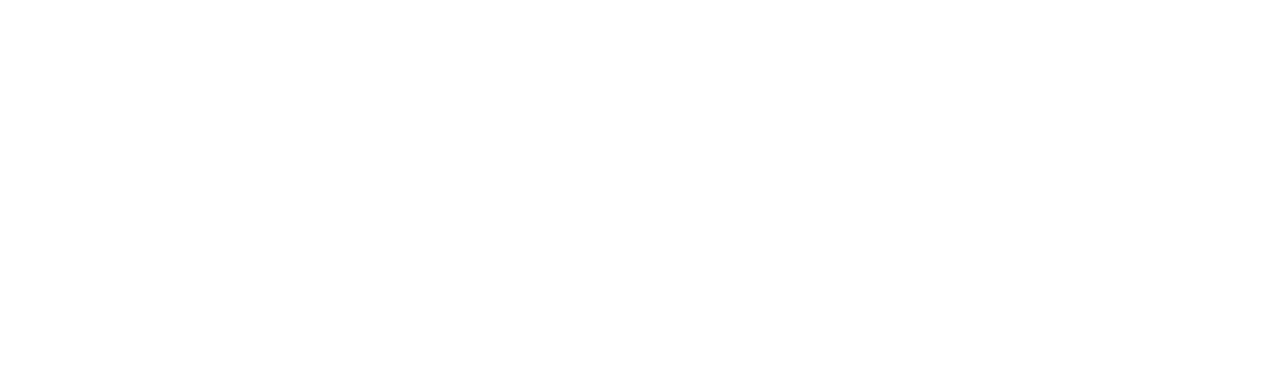
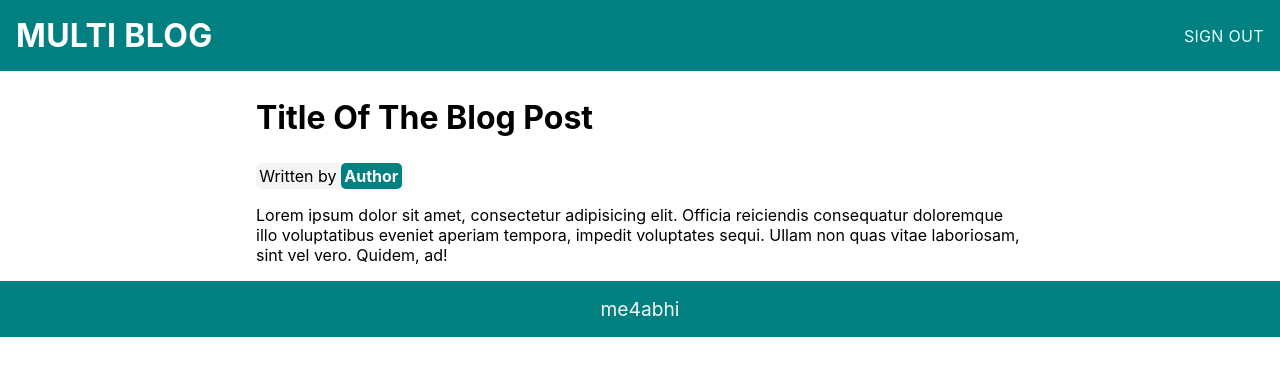
Before and after one commit to me4abhi/MULTI-BLOG, a React (Create React App) app: page /blogs in a window 1280 px wide. Before the commit this address had no page. Shown: the top 376 px of the page. Built offline with nearby package versions, Linux system fonts and the light colour scheme.

Commit message:
modified: Login.js/countryCode; Blogs.js

```diff
--- a/src/App.js
+++ b/src/App.js
@@ -9,7 +9,7 @@ function App() {
       <BrowserRouter>
         <Routes>
           <Route path="/" element={<Home />} />
-          {/* <Route path="/blogs" element={<Blogs />} /> */}
+          <Route path="/blogs" element={<Blogs />} />
           <Route path="/login" element={<Login />} />
         </Routes>
       </BrowserRouter>
--- a/src/components/Blog/Blog.css
+++ b/src/components/Blog/Blog.css
@@ -0,0 +1,33 @@
+.blog-full {
+  width: 60%;
+  margin: auto;
+}
+
+.blog-title {
+  text-transform: capitalize;
+  font-size: 2rem;
+}
+
+.blog-author {
+  width: fit-content;
+  background-color: whitesmoke;
+  padding: .2rem;
+  border-radius: 5px;
+}
+
+.blog-author::before {
+  content: "Written by ";
+}
+
+.blog-author-name {
+  font-weight: bold;
+
+  background-color: teal;
+  color: white;
+  padding: 0.2rem;
+  border-radius: 5px;
+}
+
+.blog-post {
+
+}
--- a/src/components/Blog/Blog.js
+++ b/src/components/Blog/Blog.js
@@ -0,0 +1,20 @@
+import "./Blog.css";
+
+function Blog() {
+  return (
+    <div className="blog-full">
+      <h2 className="blog-title">Title of the Blog Post</h2>
+      <div className="blog-author">
+        <span className="blog-author-name">Author</span>
+      </div>
+      <p className="blog-post">
+        Lorem ipsum dolor sit amet, consectetur adipisicing elit. Officia
+        reiciendis consequatur doloremque illo voluptatibus eveniet aperiam
+        tempora, impedit voluptates sequi. Ullam non quas vitae laboriosam, sint
+        vel vero. Quidem, ad!
+      </p>
+    </div>
+  );
+}
+
+export default Blog;
--- a/src/components/Header/Header.css
+++ b/src/components/Header/Header.css
@@ -9,7 +9,7 @@
   letter-spacing: 0.02rem;
 }
 
-h1 {
+#header-title {
   margin: 0;
   color: white;
   cursor: default;
--- a/src/components/Header/Header.js
+++ b/src/components/Header/Header.js
@@ -4,7 +4,7 @@ import { NavLink } from "react-router-dom";
 function Header() {
     return (
         <header id="header">
-            <h1>Multi Blog</h1>
+            <h1 id='header-title'>Multi Blog</h1>
             <NavLink to="">Sign Out</NavLink>
         </header>
     );
--- a/src/components/Login/Login.css
+++ b/src/components/Login/Login.css
@@ -9,7 +9,7 @@
   border-radius: 10px;
 }
 
-h2 {
+#login-title {
   font-size: 2rem;
   text-transform: uppercase;
   color: teal;
--- a/src/components/Login/Login.js
+++ b/src/components/Login/Login.js
@@ -2,6 +2,7 @@ import { useState } from "react";
 import "./Login.css";
 import { auth } from "../../services/firebaseConfig";
 import { RecaptchaVerifier, signInWithPhoneNumber } from "firebase/auth";
+import { useNavigate } from "react-router-dom";
 
 function Login() {
   const [phoneNumber, setPhoneNumber] = useState("");
@@ -10,19 +11,22 @@ function Login() {
   const [errorMessage, setErrorMessage] = useState("");
   const [expandForm, setExpandForm] = useState(false);
 
-  const COUNTRY_CODE = "+91";
+  const countryCode = "+91";
+  const navigate = useNavigate();
 
   const generateRecaptcha = () => {
+    if (!window.recaptchaVerifier) {
       window.recaptchaVerifier = new RecaptchaVerifier(
         "recaptcha-container",
         {
-        // size: "invisible",
+          size: "invisible",
           callback: (response) => {
             // reCAPTCHA solved successfully | allow signInWithPhoneNumber()
           },
         },
         auth
       );
+    }
   };
 
   // In this function, call 'signInWithPhoneNumber()' method on the 'auth' object with user's phone number as a parameter
@@ -50,18 +54,22 @@ function Login() {
 
     if (otp.length === 6) {
       let confirmationResult = window.confirmationResult;
-      confirmationResult.confirm(otp).then((result) => {
+      confirmationResult
+        .confirm(otp)
+        .then((result) => {
           const user = result.user;
-      }).catch((error) => {
-
+          console.log(user);
+          navigate("/blogs");
         })
-
+        .catch((error) => {
+          setErrorMessage(error.message);
+        });
     }
   };
 
   return (
     <form id="login-form" onSubmit={requestOTP}>
-      <h2>Login</h2>
+      <h2 id="login-title">Login</h2>
 
       {/* Phone Number - input & submit */}
       <label>Phone number</label>
@@ -87,19 +95,16 @@ function Login() {
             name="otp-code"
             value={OTP}
             onChange={verifyOTP}
-            maxLength={6}
+            max={6}
             required
           />
-          <button style={{ visibility: "hidden" }} id="login-btn" type="submit">
-            Login
-          </button>
         </>
       )}
 
+      <div>{errorMessage}</div>
+
       {/* Element for reCAPTCHA widget */}
       <div id="recaptcha-container"></div>
-
-      <div>{errorMessage}</div>
     </form>
   );
 }
--- a/src/pages/Blogs/Blogs.js
+++ b/src/pages/Blogs/Blogs.js
@@ -1,6 +1,14 @@
+import Blog from "../../components/Blog/Blog";
+import Footer from "../../components/Footer/Footer";
+import Header from "../../components/Header/Header";
+
 function Blogs() {
     return (
-        <></>
+        <>
+        <Header />
+        <Blog />
+        <Footer />
+        </>
     );
 }
 
```
Lines whose indentation alone changed are shown as unchanged.
